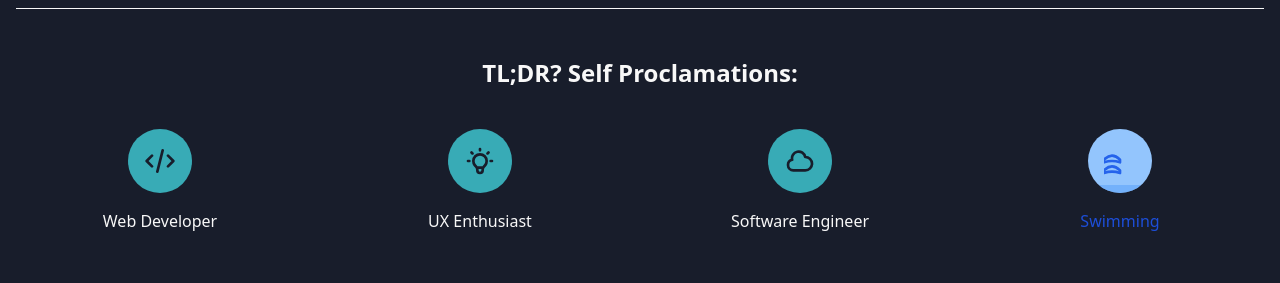
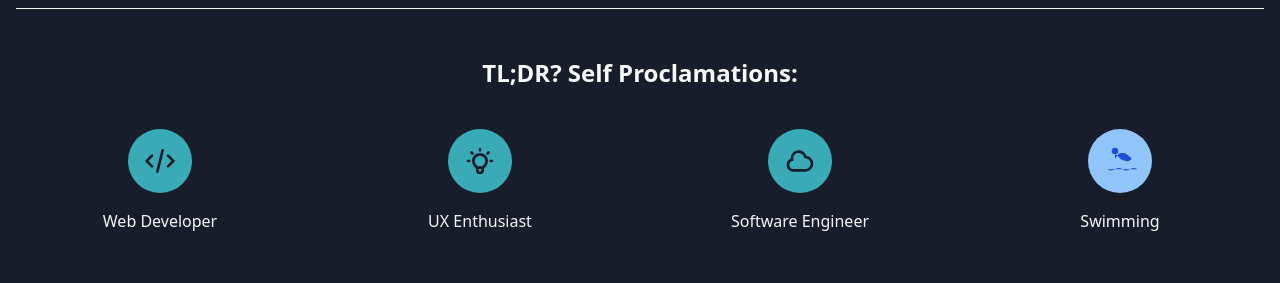
Before and after one commit to jeff203-del/jeff-mutembei-portfolio, a React (Vite) app: page / in a window 1280 px wide. Shown: the part 1360-1643 px from the top of the page. Built offline with nearby package versions, Linux system fonts and the light colour scheme.

Commit message:
Update About.tsx

```diff
--- a/src/sections/About.tsx
+++ b/src/sections/About.tsx
@@ -80,15 +80,14 @@ const About = () => {
             </div>
             {/* Swimming Section */}
             <div className="flex flex-col items-center">
-              <div className="w-16 h-16 bg-blue-300 rounded-full flex items-center justify-center mb-4 relative overflow-hidden">
-                {/* Swimmer Icon */}
-                <svg xmlns="http://www.w3.org/2000/svg" className="h-8 w-8 text-blue-600" fill="none" viewBox="0 0 24 24" stroke="currentColor">
-                  <path strokeLinecap="round" strokeLinejoin="round" strokeWidth={2} d="M12 19s-3-3-6-3-6 3-6 3v2s3-1 6-1 6 1 6 1v-2zm0-8s-3-3-6-3-6 3-6 3v2s3-1 6-1 6 1 6 1v-2z" />
-                </svg>
-                {/* Animation Bar */}
-                <div className="absolute bottom-0 w-full h-2 bg-blue-400 rounded-full animate-pulse"></div>
-              </div>
-              <span className="text-blue-700 font-medium">Swimming</span>
+  <div className="w-16 h-16 bg-blue-300 rounded-full flex items-center justify-center mb-4 relative">
+    <svg xmlns="http://www.w3.org/2000/svg" className="h-10 w-10 text-blue-700" viewBox="0 0 24 24" fill="currentColor">
+      <path d="M4.5 17c1.5 1 3 1 4.5 0s3-1 4.5 0 3 1 4.5 0 3-1 4.5 0" />
+      <circle cx="9" cy="6" r="2" />
+      <path d="M9 8c1 0 2 1.5 3 2.5s2 1 3.5 1.5 2.5 0 3.5-1.5c-1-1-2-1.5-3-2.5S12 7 11 8c-1 1-2 3-2 3" />
+    </svg>
+  </div>
+              <span className="text-light font-medium">Swimming</span>
             </div> {/* Added missing closing tag here */}
           </div>
         </div>
```
